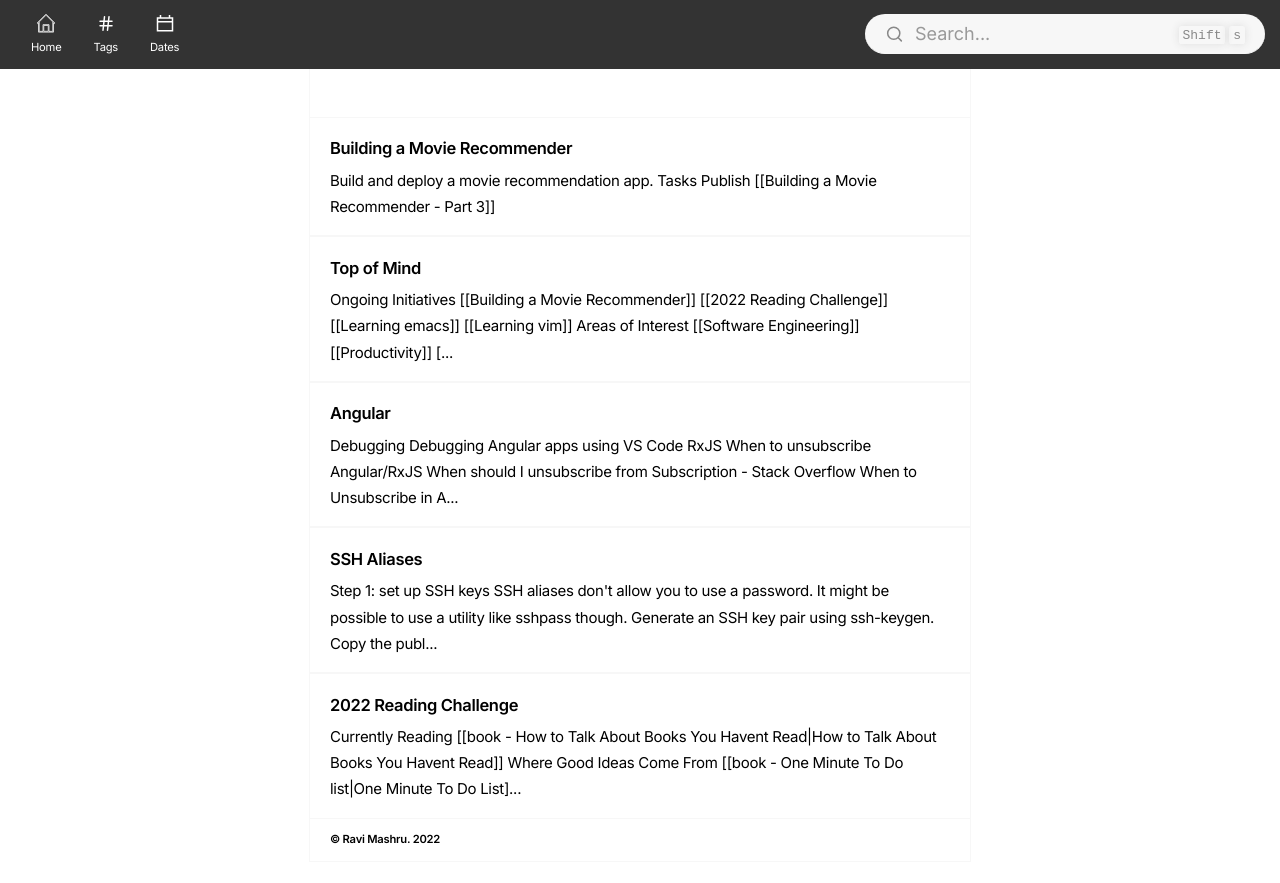
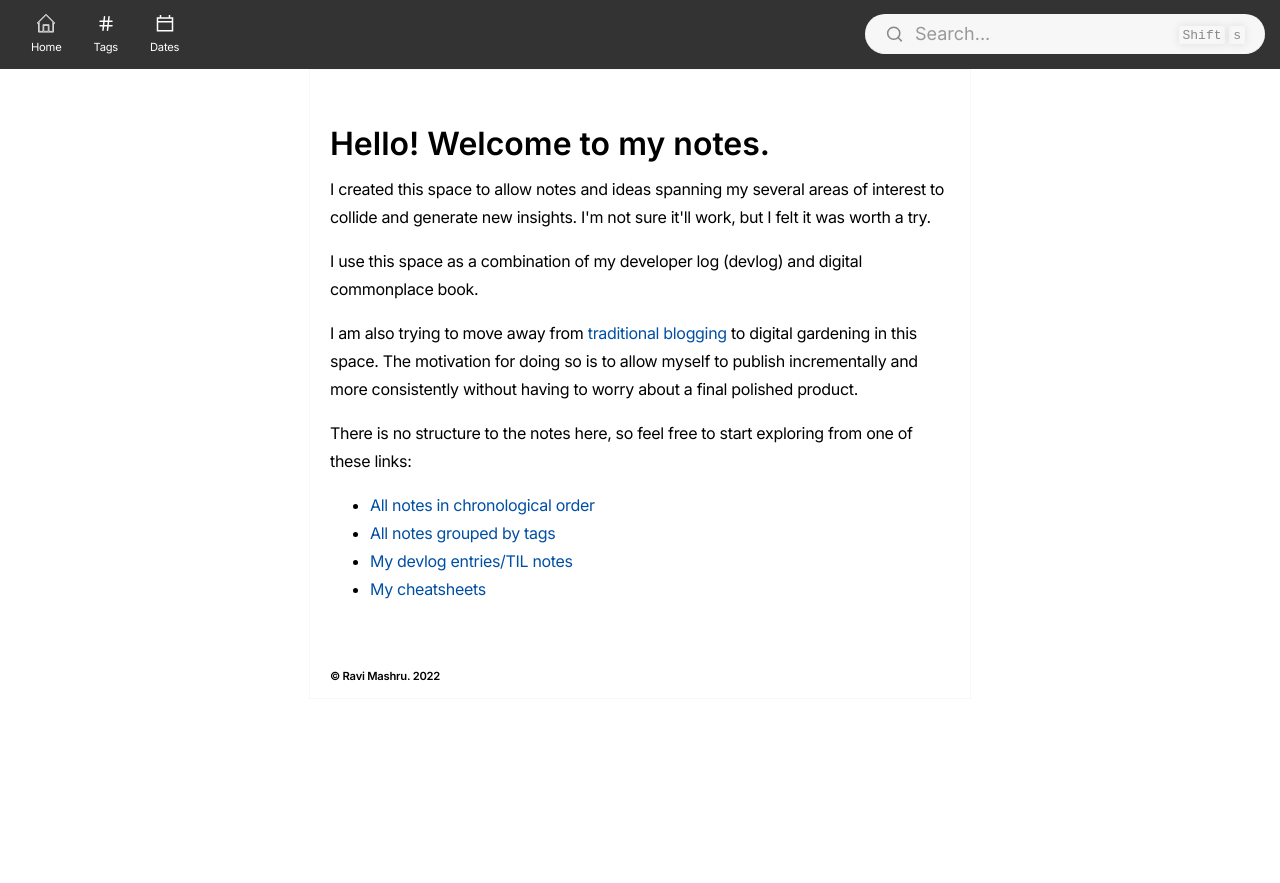
Before and after one commit to ravimashru/digital-garden, a Jekyll site: the page built from index.md, in a window 1280 px wide. Shown: the top 883 px of the page. Built offline with Jekyll 4.4.1, drawn with Linux system fonts in a browser that asks for light colours.

Commit message:
add homepage

```diff
--- /dev/null
+++ b/_includes/Home.html
@@ -0,0 +1,26 @@
+<div class="content">
+  <h1>Hello! Welcome to my notes.</h1>
+  <p>
+    I created this space to allow notes and ideas spanning my several areas of interest
+    to collide and generate new insights. I'm not sure it'll work, but I felt it was worth a try.
+  </p>
+  <p>
+    I use this space as a combination of my developer log (devlog) and digital commonplace book.
+  </p>
+  <p>
+    I am also trying to move away from <a href="https://ravimashru.dev/blog/">traditional blogging</a> to
+    digital gardening in this space. The motivation for doing so is to allow myself to publish incrementally
+    and more consistently without having to worry about a final polished product.
+  </p>
+  <p>
+  There is no structure to the notes here, so feel free to start exploring from one of these links:
+  <ul>
+  <li><a href="dates">All notes in chronological order</a></li>
+  <li><a href="tags">All notes grouped by tags</a></li>
+  <li><a href="tags/#devlog">My devlog entries/TIL notes</a></li>
+  <li><a href="tags/#cheatsheet">My cheatsheets</a></li>
+  {% comment %} TODO: <li>A list of notes that I'm currently focusing on (top of mind)</li> {% endcomment %}
+  {% comment %} TODO: <li>Book notes</li> {% endcomment %}
+  </ul>
+</p>
+</div>
--- a/_layouts/Post.html
+++ b/_layouts/Post.html
@@ -62,23 +62,24 @@
     {%- include Header.html -%}
     <div class="container">
         <div class = "box">
-            {%- include Feed.html -%}
+            <main>
+                {% if page.permalink == "/" %}
+                    {%- include Home.html -%}
+                {% endif %}
 
                 {%- if page.content-type == "notes"
                     or page.content-type == "post"  -%}
-            <main>
                     <h1>{{page.title}}</h1>
                     {%- include Content.html -%}
                     {%- include Backlinks.html -%}
                     {%- include Related.html -%}
-            </main>
                 {%- endif -%}
+
                 {%- if page.content-type == "eg" -%}
-            <main>
                     <h1>{{page.title}}</h1>
                     {%- include Content.html -%}
+                {%- endif -%}
             </main>
-            {%- endif -%}
             {%- include Comments.html -%}
             {%- include Footer.html -%}
         </div>
```
Lines whose indentation alone changed are shown as unchanged.
